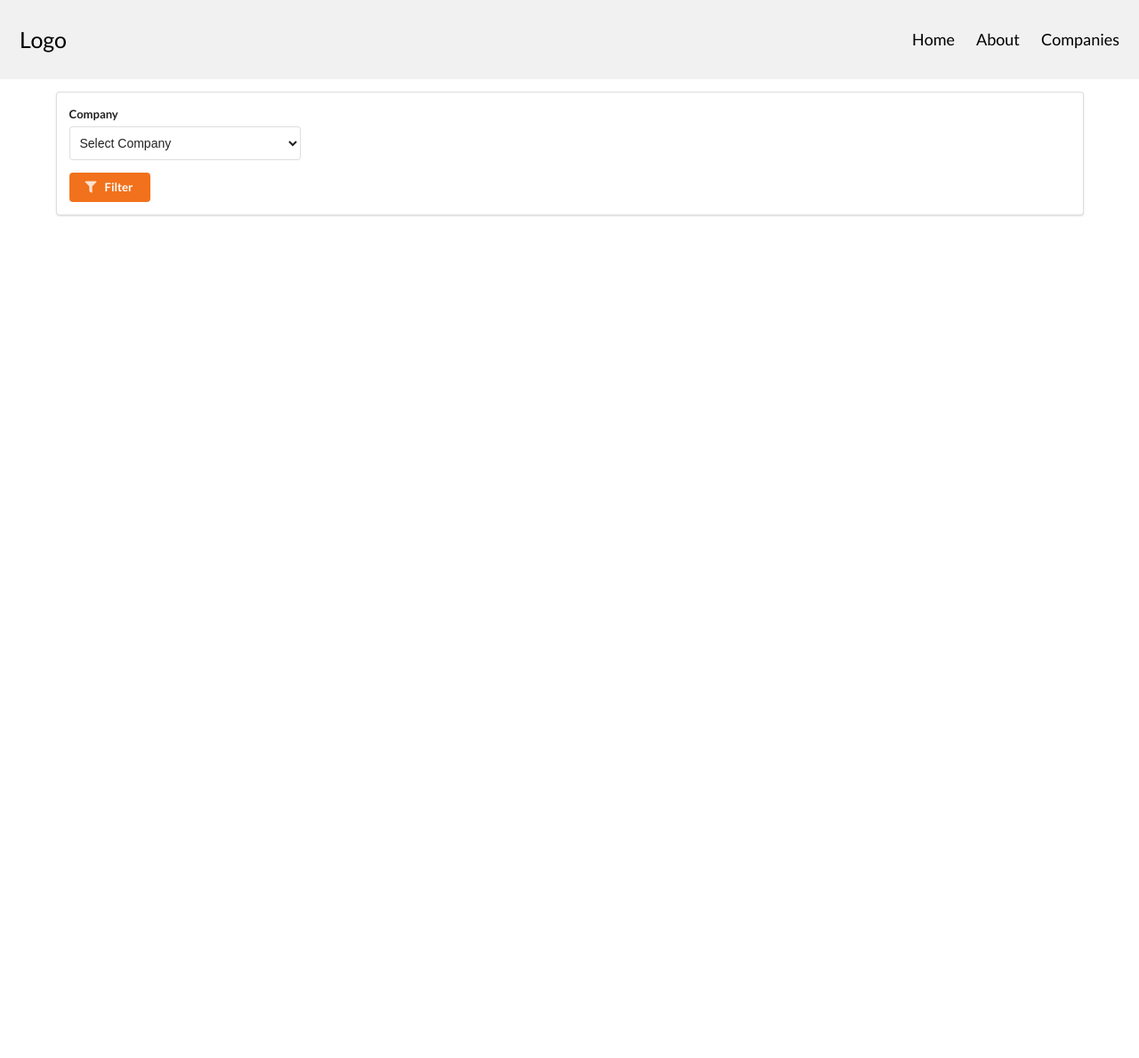
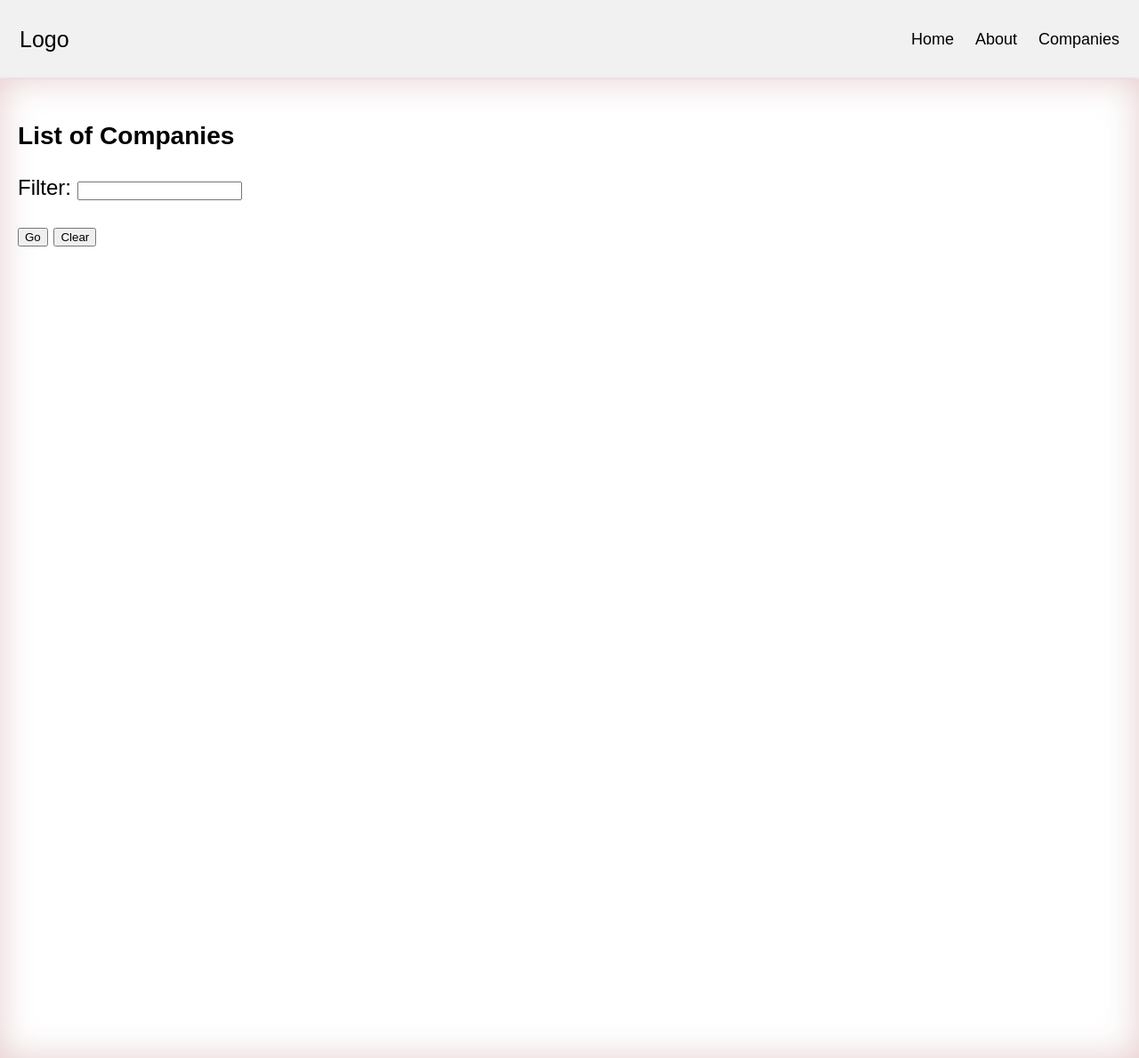
Before and after one commit to narha672/COMP3512---Asg-2, a PHP site: page /list.php in a window 1280 px wide. Shown: the whole page at 89% size. Before the commit the page ends 243 px from the top, so only its background shows below. Run offline with PHP 8.4, Linux system fonts and the light colour scheme; data comes from the database, SQL or seed files in the repository.

Commit message:
list, db-classes-inc, css

```diff
--- a/css/style.css
+++ b/css/style.css
@@ -37,6 +37,46 @@ body {
   float: right;
 }
 
+/*=====box styling=========*/
+.box {
+  color: black;
+  padding: 20px;
+  font-size: 150%;
+  display: block;
+  /*--reference taken from https://www.w3schools.com/cssref/css3_pr_box-shadow.asp */
+   box-shadow: 0 1px 4px rgba(153, 22, 22, 0.4), 0 0 40px rgba(131, 3, 3, 0.2) inset;
+  }
+
+  .b {
+    grid-column: 1 / span 1;
+    grid-row: 1  /  span 1;
+    height: 1100px;
+    }
+
+    div.b section {
+      grid-gap: 44px;
+      position: relative;
+      right: 10px;
+
+    }
+
+    #StockList {
+      list-style-type: none;
+      margin: 0;
+      padding: 0;
+      width: 306px;
+      height: 1000px;
+      overflow: scroll;
+    }
+
+
+
+
+
+
+
+
+/* media screen */
 @media screen and (max-width: 500px) {
   .header a {
     float: none;
@@ -47,4 +87,6 @@ body {
   .header-right {
     float: none;
   }
+
+
 }
--- /dev/null
+++ b/list.js
@@ -0,0 +1,111 @@
+document.addEventListener("DOMContentLoaded",function(){
+    const url='api-companies.php';
+
+    //loading local storage
+    let localData;
+    if (localStorage.getItem('companies') == null && localStorage.getItem('companies')!='') {
+        fetch(url)
+            .then(response => {
+                return response.json();
+            })
+            .then(data => {
+                localStorage.setItem('companies',JSON.stringify(data));
+                localData = localStorage.getItem('companies');
+                field();
+            })
+            .catch(function (error) {
+                console.log(error)
+            });
+    }
+    else {
+        localData = localStorage.getItem('companies');
+        field();
+    }
+
+
+    //list of companies
+    function field(filter=''){
+        let ul = document.getElementById("StockList");
+        ul.innerHTML = "";
+        let companies = [];
+        document.querySelector(".b section").style.display = "block";
+        companies = JSON.parse(localData);
+
+        //filter
+        if (filter!=''){
+            let filterItems = (filter) => {
+                return companies.filter(el => el.symbol.startsWith(filter));
+            };
+            companies= filterItems(filter);
+        }
+
+        //logo and image
+        for (let i = 0; i < companies.length; i++) {
+            let ul = document.getElementById("StockList");
+            let li = document.createElement("li");
+            let img = document.createElement('img');
+                img.src = './logos/' + companies[i].symbol + '.svg';
+                img.className ='divImg';
+            let hr = document.createElement('hr');
+            let dv = document.createElement('div');
+            let spn = document.createElement('span');
+            let lnk = document.createElement('a');
+            let linkText = document.createTextNode(companies[i].symbol);
+
+            lnk.appendChild(img);
+            // symbol is added to logo
+            lnk.appendChild(linkText);
+            dv.className='box b';
+            spn.appendChild(lnk);
+            dv.appendChild(spn);
+            li.appendChild(hr);
+            li.appendChild(dv);
+            ul.appendChild(li);
+            if (companies[i].symbol != null){
+                    dv.addEventListener('click',function(){
+                        fetchCompData(companies[i].symbol);
+                        fetchCompDatachart(companies[i].symbol);
+                    });
+            }
+        }
+    }
+
+    //checks for stored data is local storage after symbol is passed
+    function fetchCompData(comp){
+        let companyURL= "api-companies.php?symbol=" + comp;
+        var companyLocalData= localStorage.getItem("["+comp+"]");
+        if (companyLocalData==null || companyLocalData=='') {
+                //fetches the url using link
+                getCompany(companyURL);
+                async function getCompany(companyURL) {
+                try {
+                    let data = await fetch(companyURL);
+                    let copmanyData = await data.json();
+                    companyLocalData = JSON.stringify(copmanyData );
+                    localStorage.setItem("["+comp+"]",companyLocalData);
+                    await fetchCompData(comp);
+
+                } catch (e) {
+                    console.error(e);
+                }
+                }
+        }
+        else {
+            companyLocalData = localStorage.getItem("["+comp+"]"); //Data is found
+            showInformation(companyLocalData);
+        }
+    }
+
+
+    btnGo.addEventListener('click', function() {
+        //document.getElementById("filterList").value ="";
+        var filter = document.getElementById("filterList").value;
+        console.log(filter);
+        field(filter);
+    })
+
+    btnClear.addEventListener('click', function() {
+        document.getElementById("filterList").value ="";
+        field();
+    })
+});
--- a/list.php
+++ b/list.php
@@ -1,15 +1,9 @@
-<?php
-//all companies list with API
-?>
 <!DOCTYPE html>
 <html lang=en>
 <head>
     <title>companies</title>
     <meta charset=utf-8>
     <link href="css/style.css" rel='stylesheet' type='text/css'>
-    <link href='http://fonts.googleapis.com/css?family=Merriweather' rel='stylesheet' type='text/css'>
-    <link href='http://fonts.googleapis.com/css?family=Open+Sans' rel='stylesheet' type='text/css'>
-    <link href="https://cdnjs.cloudflare.com/ajax/libs/semantic-ui/2.4.1/semantic.min.css" rel="stylesheet">
 </head>
 <body >
     <section>
@@ -22,28 +16,15 @@
             </div>
         </div>
     </section>
-    <main class="ui segment doubling stackable grid container">
-        <section class="four wide column">
-            <form class="ui form" method="get" >
-
-            <div class="field">
-                <label>Company</label>
-                <select class="ui fluid dropdown" name="museum">
-                    <option value='0'>Select Company</option>
-                    <?php
-                    //put loop here to output the list of comapanies for now
-
-                    ?>
-                </select>
-            </div>
-            <button class="small ui orange button" type="submit">
-                <i class="filter icon"></i> Filter
-            </button>
-            </form>
-        </section>
-        <section class="twelve wide column">
-
-        </section>
+    <div class="box b" id="companies">
+        <h3>List of Companies</h3>
+        <span id="filter"><label>Filter: </label><input type="text" id="search-box"></span>
+        <p>
+            <button type="submit" id="submit">Go</button>
+            <button type="reset" id="reset">Clear</button>
+        </p>
+    </div>
     </main>
 </body>
+<script type="text/javascript" src="list.js"></script>
 </html>
```
Also changed, not shown: asg2-db-classes.inc.php (added, +57 -0 lines), stock-api.php (added, +30 -0 lines).
